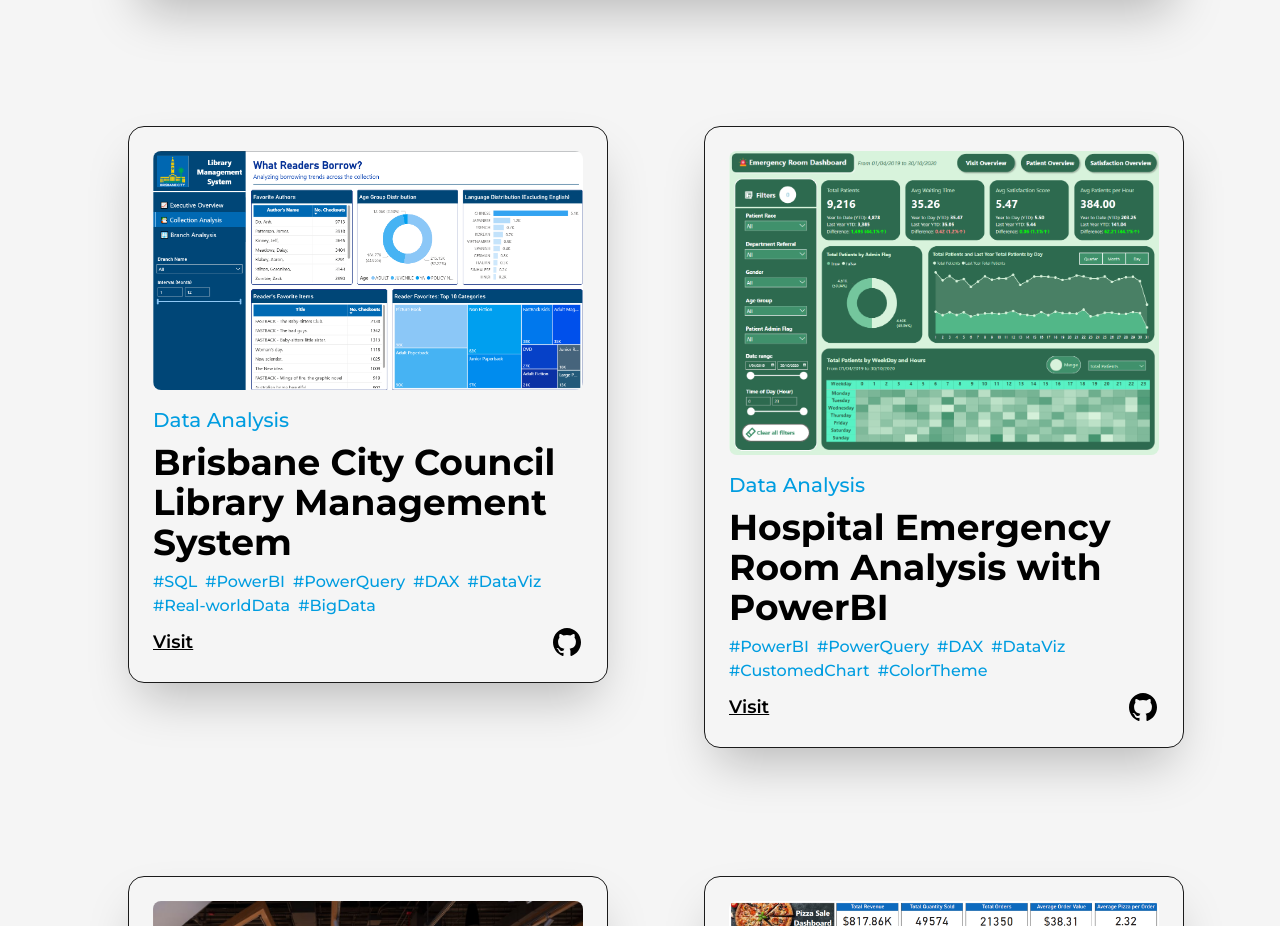
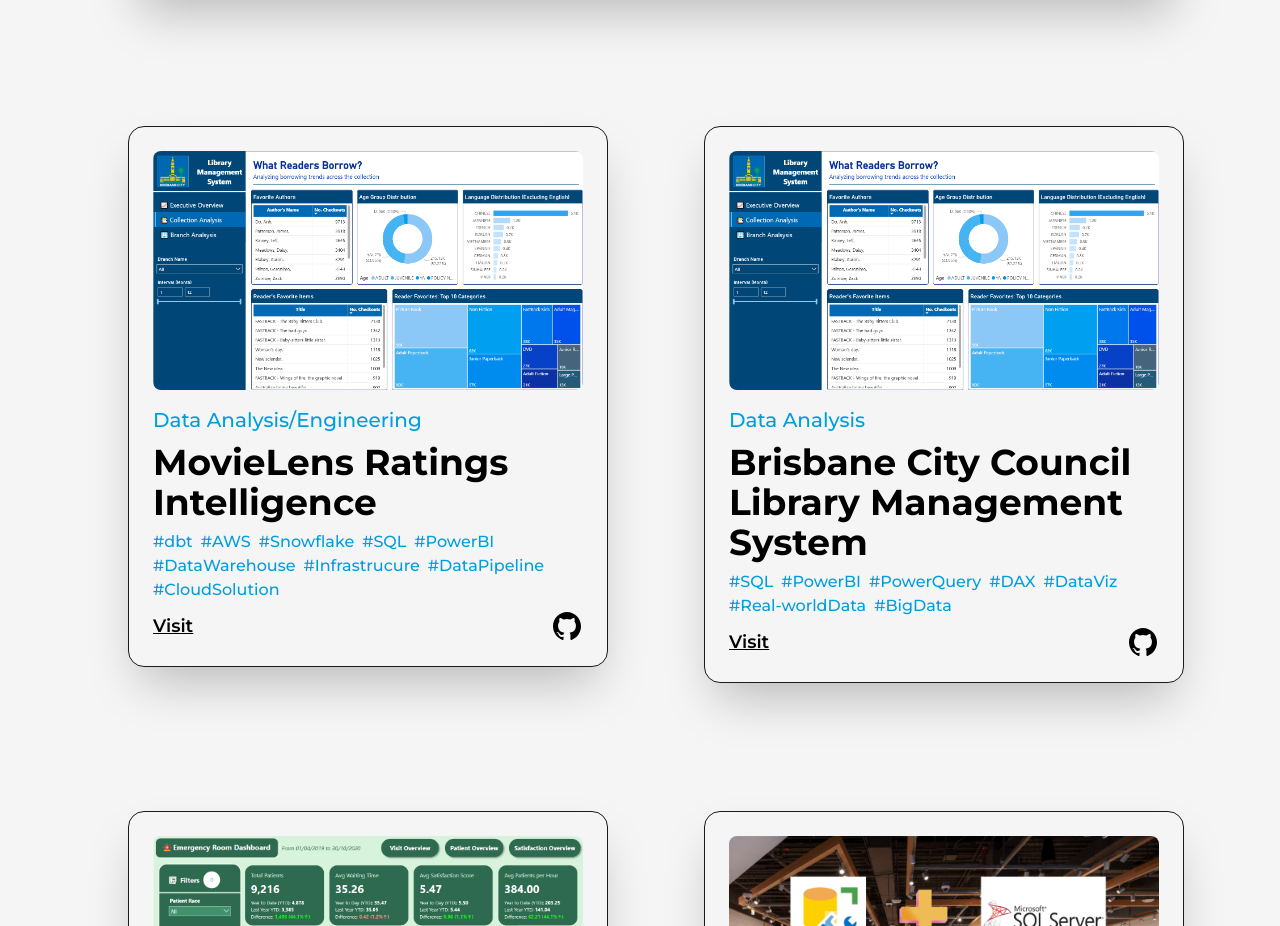
Before and after one commit to davidhuynhgit/profile, a Next.js app: page /projects in a window 1280 px wide. Shown: the part 980-1906 px from the top of the page. Built offline with nearby package versions, Linux system fonts and the light colour scheme.

Commit message:
Update project

```diff
--- a/src/pages/projects.js
+++ b/src/pages/projects.js
@@ -14,6 +14,7 @@ import projectFurnitureSale from "../../public/images/projects/FurnitureSale.png
 import projectPizzaSale from "../../public/images/projects/PizzaSale.png";
 import projectHER from "../../public/images/projects/VisitOverview.PNG";
 import projectBCC_LMS from "../../public/images/projects/CollectionAnalysis.PNG";
+import MovieLens from "../../public/images/projects/MovieLens.png";
 
 import {motion} from "framer-motion"
 import TransitionEffect from '@/component/TransitionEffect'
@@ -144,6 +145,17 @@ const projects = () => {
 
                   <div className="col-span-6 sm:col-span-12">
                   <Project
+                    title="MovieLens Ratings Intelligence"
+                    img={projectBCC_LMS}
+                    link="https://app.powerbi.com/view?r=eyJrIjoiMzFlZmE5ZTItNWE1Zi00OWIyLWFlMDktZWQ3NzVjNTQ2OGIwIiwidCI6IjFjYTRjNDdkLTU4ODEtNDE3Zi1iY2U0LTY2ZDNhMDZlMzk0MSJ9"
+                    github="https://github.com/davidhuynhgit/MovieLens"
+                    type="Data Analysis/Engineering"
+                    hashtags={["dbt","AWS", "Snowflake","SQL","PowerBI","DataWarehouse","Infrastrucure", "DataPipeline","CloudSolution"]}
+                    />
+                  </div>
+
+                  <div className="col-span-6 sm:col-span-12">
+                  <Project
                     title="Brisbane City Council Library Management System"
                     img={projectBCC_LMS}
                     link="https://app.powerbi.com/view?r=eyJrIjoiY2RkYjk4MWUtM2NlOS00NGM5LWE0MTktNWE4OTBkNjlhMjhiIiwidCI6IjFjYTRjNDdkLTU4ODEtNDE3Zi1iY2U0LTY2ZDNhMDZlMzk0MSJ9"
```
Also changed, not shown: public/images/projects/MovieLens.png (added).
